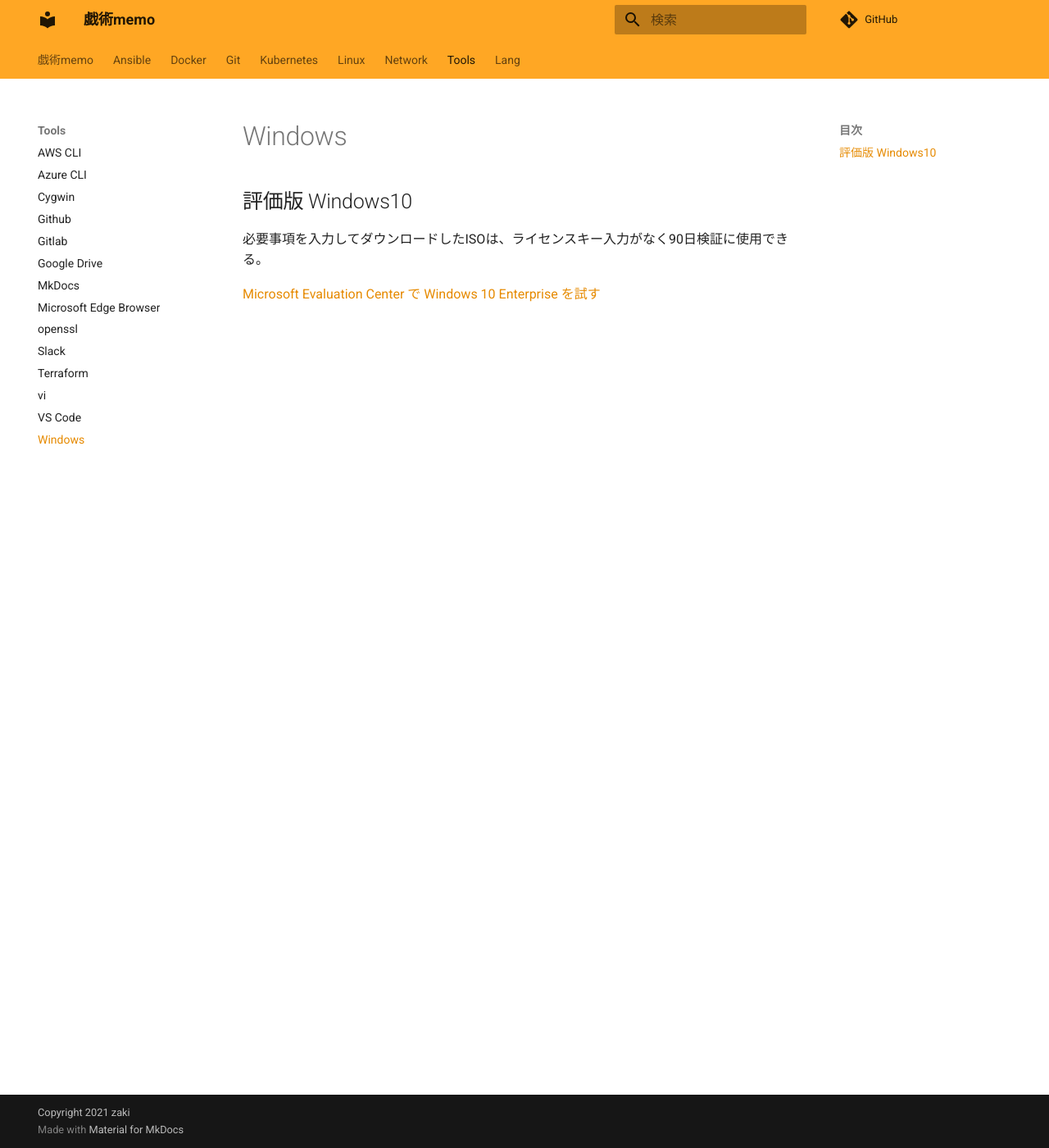
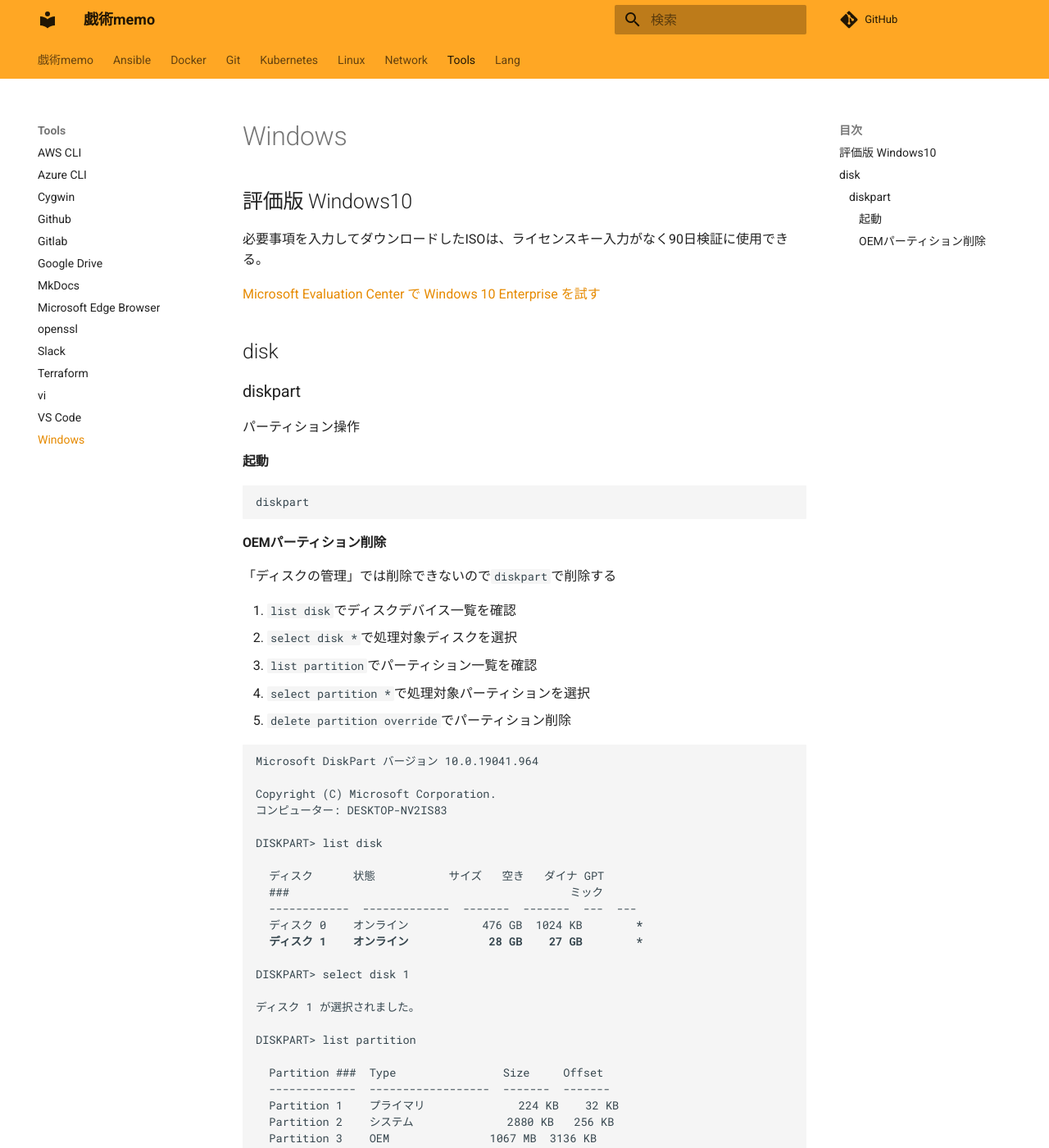
Before and after one commit to zaki-lknr/docs, an MkDocs documentation site: the page built from docs/Tools/windows.md, in a window 1280 px wide and 1400 px high. Shown: the whole window at 82% size. Built offline with MkDocs 1.6.1 and Material for MkDocs 9.7.7, drawn with Linux system fonts in a browser that asks for light colours; comment, search, counter and statistics services are not loaded.

Commit message:
add: tools/windows: diskpartでパーティション削除

````diff
--- a/docs/Tools/windows.md
+++ b/docs/Tools/windows.md
@@ -5,3 +5,53 @@
 必要事項を入力してダウンロードしたISOは、ライセンスキー入力がなく90日検証に使用できる。
 
 [Microsoft Evaluation Center で Windows 10 Enterprise を試す](https://www.microsoft.com/ja-jp/evalcenter/evaluate-windows-10-enterprise)
+
+## disk
+
+### diskpart
+
+パーティション操作
+
+#### 起動
+
+```ps
+diskpart
+```
+
+#### OEMパーティション削除
+
+「ディスクの管理」では削除できないので`diskpart`で削除する
+
+1. `list disk`でディスクデバイス一覧を確認
+1. `select disk *`で処理対象ディスクを選択
+1. `list partition`でパーティション一覧を確認
+1. `select partition *`で処理対象パーティションを選択
+1. `delete partition override`でパーティション削除
+
+```
+Microsoft DiskPart バージョン 10.0.19041.964
+
+Copyright (C) Microsoft Corporation.
+コンピューター: DESKTOP-NV2IS83
+
+DISKPART> list disk
+
+  ディスク      状態           サイズ   空き   ダイナ GPT
+  ###                                          ミック
+  ------------  -------------  -------  -------  ---  ---
+  ディスク 0    オンライン           476 GB  1024 KB        *
+  ディスク 1    オンライン            28 GB    27 GB        *
+
+DISKPART> select disk 1
+
+ディスク 1 が選択されました。
+
+DISKPART> list partition
+
+  Partition ###  Type                Size     Offset
+  -------------  ------------------  -------  -------
+  Partition 1    プライマリ              224 KB    32 KB
+  Partition 2    システム              2880 KB   256 KB
+  Partition 3    OEM               1067 MB  3136 KB
+  Partition 4    プライマリ              300 KB  1070 MB
+```
````
